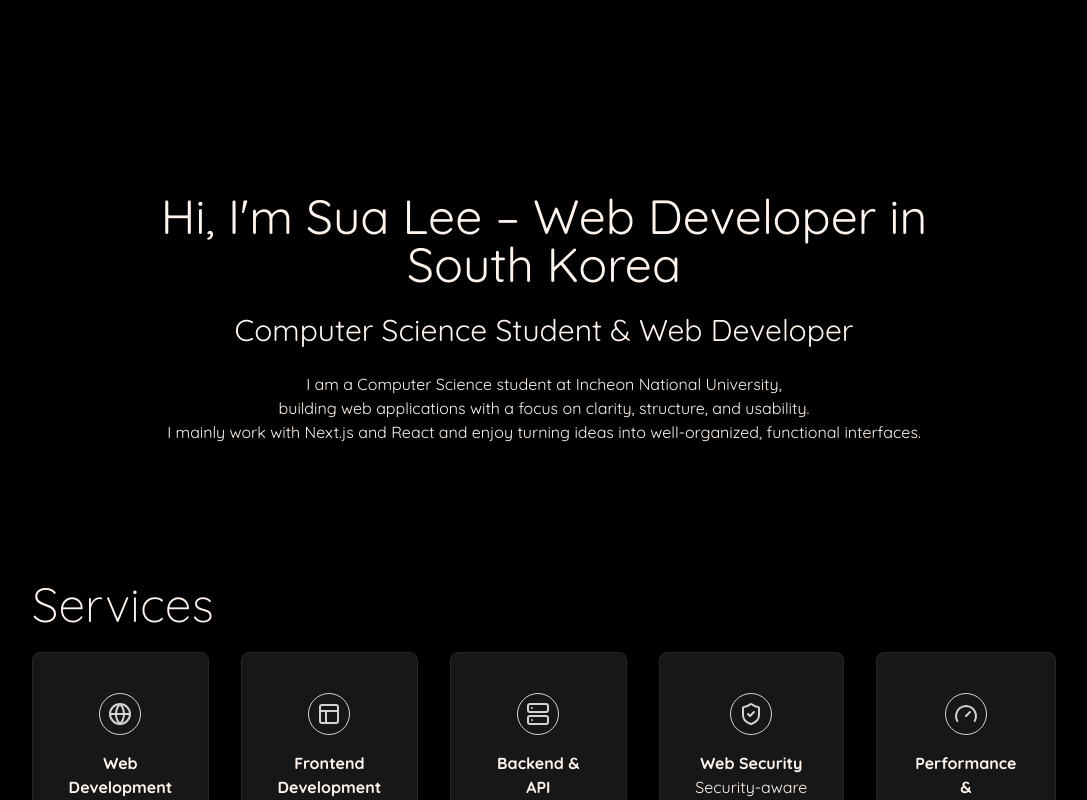
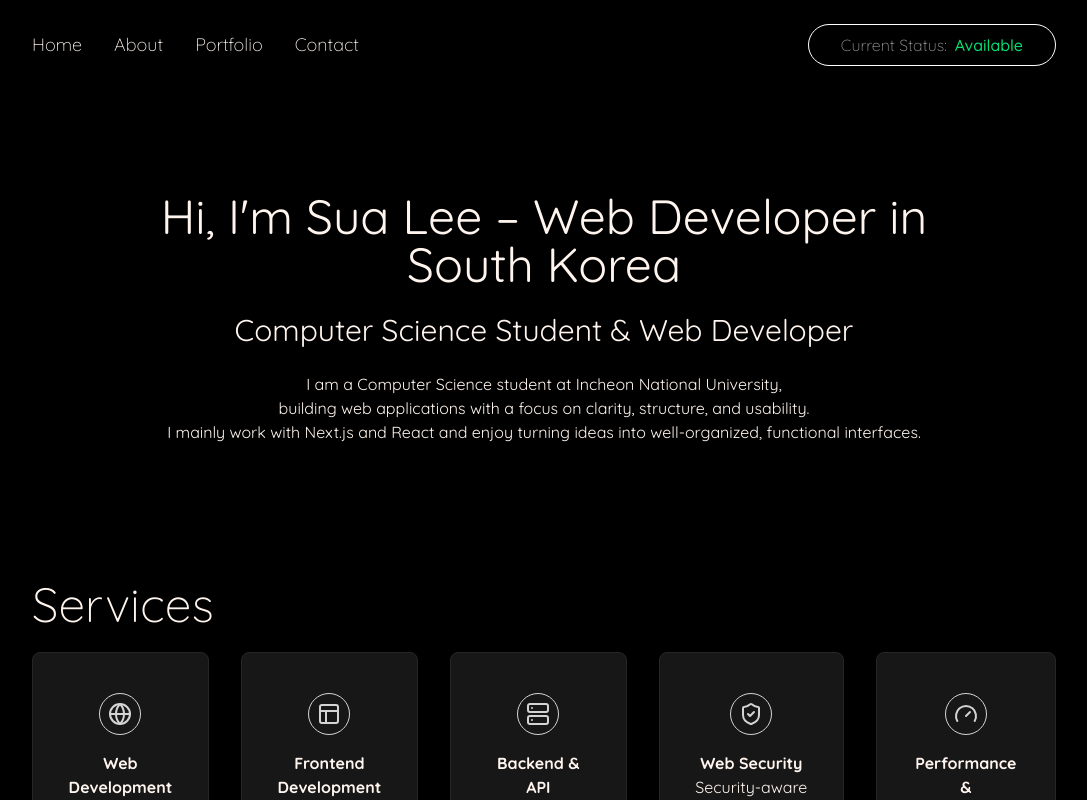
Before and after one commit to sua-l3e/sualee, a Next.js app: page / in a window 1280 px wide. Shown: the top 800 px of the page, without its empty margins (96-1183 px from the left). Built offline with nearby package versions, Linux system fonts and the light colour scheme.

Commit message:
feat Navbar

```diff
--- /dev/null
+++ b/src/_components/StatusBadge.tsx
@@ -0,0 +1,31 @@
+"use client";
+
+import { useState } from "react";
+import { USER_STATUS } from "@/_datas/status.data";
+
+export default function StatusBadge() {
+  const [isOpen, setIsOpen] = useState(false);
+  return (
+    <div className="relative flex flex-col items-end">
+      <button onClick={() => setIsOpen(!isOpen)}
+      className="flex items-center px-8 py-2 border border-white rounded-full">
+      <span className="text-base text-white/60 mr-2 font-light">
+        {USER_STATUS.label}:
+      </span>
+      <span className={`text-base font-medium ${USER_STATUS.isAvailable ? 'text-green-400' : 'text-yellow-400'}`}>
+        {USER_STATUS.text}
+      </span>
+    </button>
+
+      {/* 팝업 부분 (isOpen이 true일 때만 렌더링) */}
+      {isOpen && (
+        <div className="absolute top-full right-0 mt-3 w-[430px] bg-black p-6 border border-black z-50">
+          <h3 className="text-lg text-[#808080] mb-4">Project Availability Status</h3>
+          <p className="text-sm text-[#12dd00] font-thin">
+            Ready to begin immediately. Contact me now to get started!
+          </p>
+        </div>
+      )}
+    </div>
+  );
+}
--- /dev/null
+++ b/src/_components/projects/Navbar.tsx
@@ -0,0 +1,22 @@
+import { navLinks } from "@/_datas/nav.data";
+import StatusBadge from "../StatusBadge";
+import Link from "next/link";
+
+export default function Navbar() {
+  return (
+    <nav className="py-6 top-0 bg-black min-w-7xl fixed top-0 right-0 left-0 z-50">
+      <div className="flex items-center justify-between px-32">
+        <div className="flex gap-8 text-lg font-thin">
+            {navLinks.map((link) => (
+        <Link key={link.id} href={link.href} className="trasition-all duration-200 hover:-translate-y-1">
+          {link.label}
+        </Link>
+        ))}
+        </div>
+        <div className="hidden md:block">
+          <StatusBadge />
+        </div>
+      </div>
+    </nav>
+  );
+}
--- /dev/null
+++ b/src/_datas/nav.data.ts
@@ -0,0 +1,12 @@
+export type NavLink = {
+  id: string;
+  label: string;
+  href: string;
+};
+
+export const navLinks: NavLink[] = [
+  { id: 'home', label: 'Home', href: '/' },
+  { id: 'about', label: 'About', href: '/about' },
+  { id: 'portfolio', label: 'Portfolio', href: '/portfolio' },
+  { id: 'contact', label: 'Contact', href: '/contact' },
+];
--- /dev/null
+++ b/src/_datas/status.data.ts
@@ -0,0 +1,5 @@
+export const USER_STATUS = {
+  isAvailable: true,
+  text: "Available",
+  label: "Current Status"
+};
--- a/src/app/layout.tsx
+++ b/src/app/layout.tsx
@@ -1,6 +1,7 @@
 import type { Metadata } from "next";
 import { Quicksand } from "next/font/google";
 import "./globals.css";
+import Navbar from "@/_components/projects/Navbar";
 
 const quicksand = Quicksand({
   subsets: ["latin"],
@@ -23,7 +24,10 @@ export default function RootLayout({
       <body
         className={`${quicksand.variable} font-sans antialiased`}
       >
-        {children}
+        <div className="relative">
+          <Navbar/>
+          {children}
+        </div>
       </body>
     </html>
   );
```
